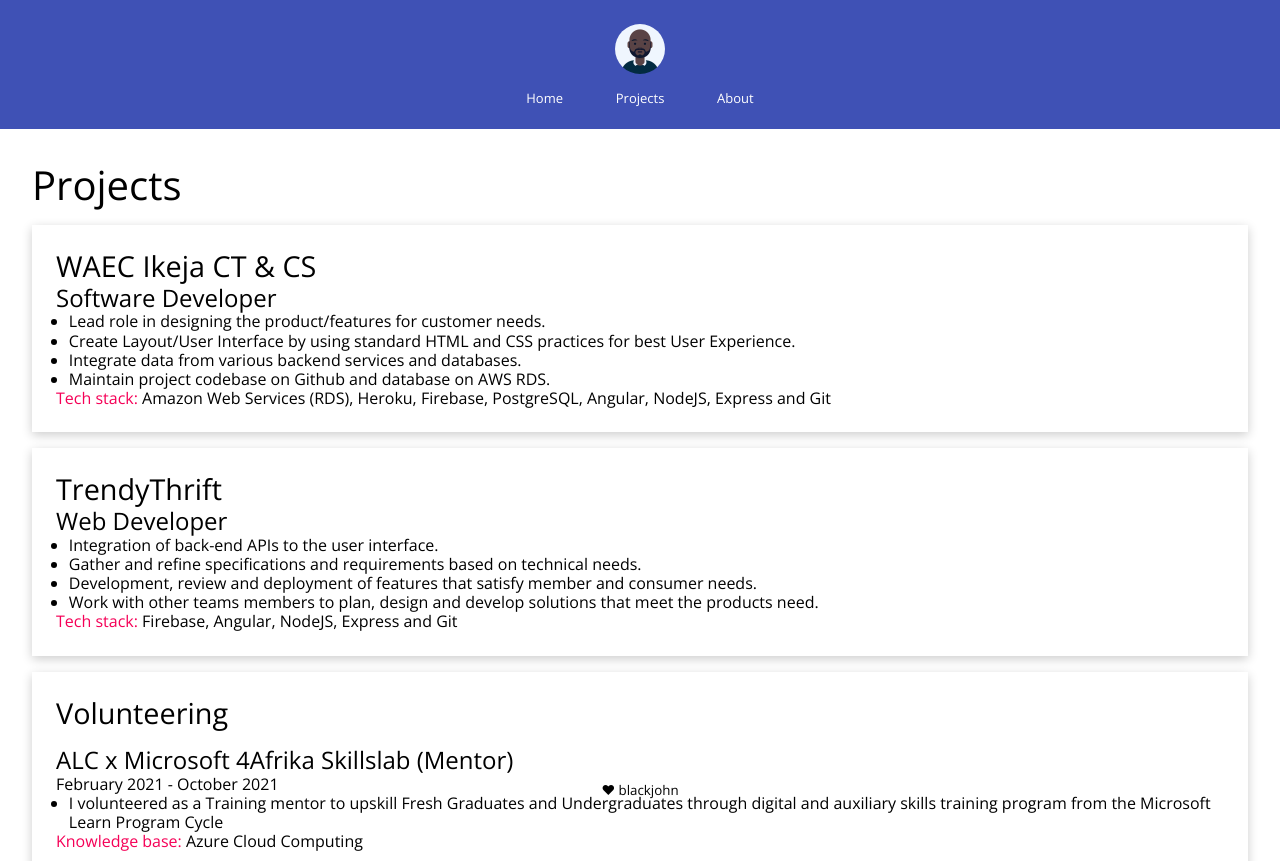
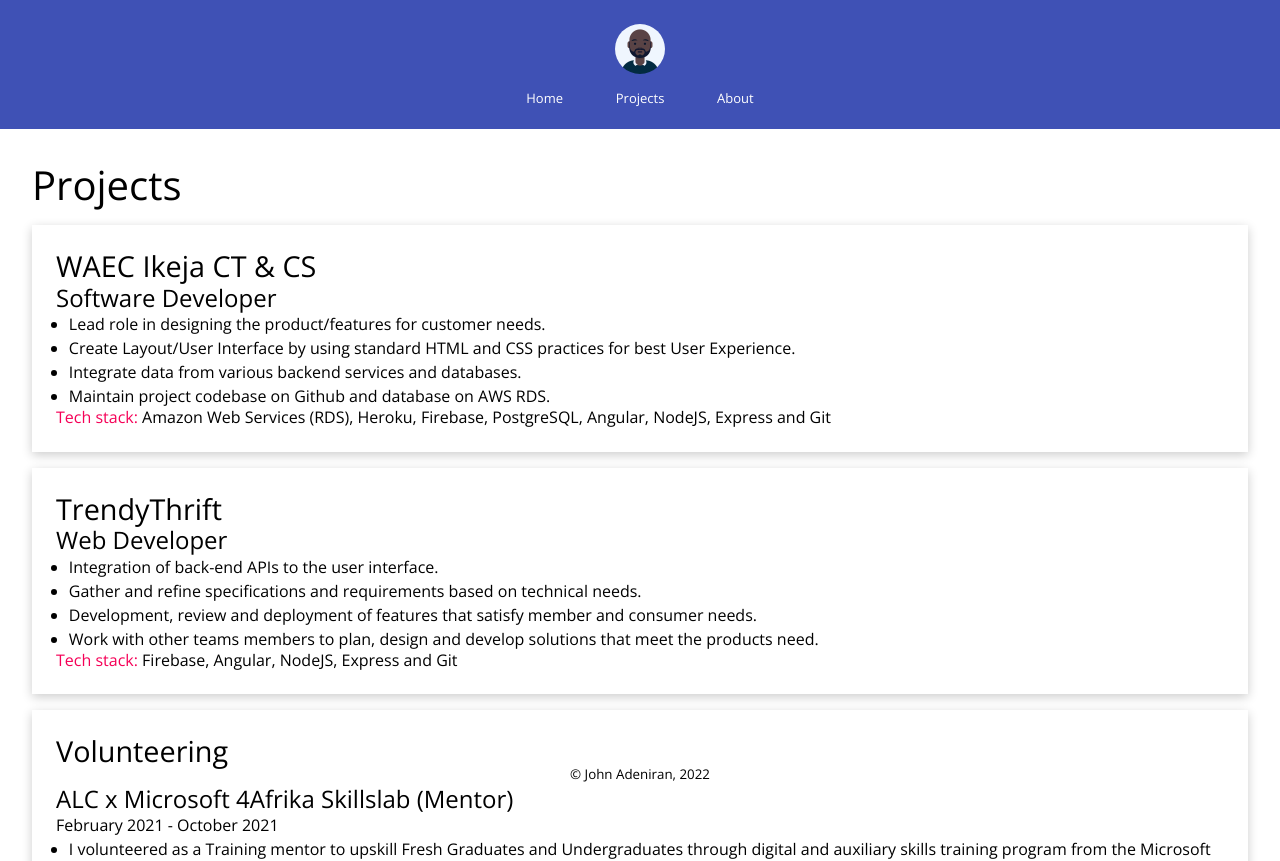
Before and after one commit to adeniranjohn/portfolio, a React (Create React App) app: page /projects in a window 1280 px wide. Shown: the top 861 px of the page. Built offline with nearby package versions, Linux system fonts and the light colour scheme.

Commit message:
feat: use card as reuse

```diff
--- a/src/App.scss
+++ b/src/App.scss
@@ -57,6 +57,7 @@ section.App {
 
     }
   }
+
 
   main {
     padding: 1em;
@@ -125,6 +126,11 @@ section.App {
         h4 {
           font-size: 1.8rem;
           font-weight: 400;
+          article {
+            span {
+              line-height: 1.5;
+            }
+          }
         }
 
         h6 {
@@ -136,8 +142,13 @@ section.App {
           text-decoration: none;
           list-style-type: disc;
           margin-left: 0.8rem;
+          li {
+            line-height: 1.5;
+          }
         }
-
+        p {
+          line-height: 1.5;
+        }
         span {
           &.secondary {
             color: $color-secondary;
@@ -154,6 +165,7 @@ section.App {
     left: 0;
     right: 0;
     display: block;
+    padding: 1rem;
     margin: 0 auto !important;
     text-align: center;
   }
--- a/src/components/Layout/Footer.js
+++ b/src/components/Layout/Footer.js
@@ -1,7 +1,7 @@
 const Footer = () => {
     return (
         <footer>
-        <small> &hearts; blackjohn</small>
+        <small> &copy; John Adeniran, 2022</small>
       </footer>
     )
 }
--- a/src/components/Pages/About.js
+++ b/src/components/Pages/About.js
@@ -1,3 +1,5 @@
+import Card from '../Layout/Card';
+
 const About = () => {
 
   return (
@@ -6,7 +8,7 @@ const About = () => {
       <h3>
         About me
       </h3>
-      <section className="card">
+      <Card>
 
         <h4>
           Top skills
@@ -32,9 +34,9 @@ const About = () => {
         </p>
 
 
-      </section>
+      </Card>
 
-      <section className="card">
+      <Card>
         <h4>
           Reach Out
 
@@ -44,7 +46,7 @@ const About = () => {
           Socials
 
         </h6>
-        <p><a href="https://twitter.com/jasolajohn" alt="Twitter" target="_blank" rel="noreferrer" aria-label="Twitter">
+        <p><a href="https://twitter.com/adeniran_jo" alt="Twitter" target="_blank" rel="noreferrer" aria-label="Twitter">
           Twitter icon: @jasolajohn</a></p>
         <p><a href="https://www.linkedin.com/in/adeniranjohn" alt="LinkedIn" target="_blank" rel="noreferrer"
           aria-label="LinkedIn">Linked icon: adeniranjohn</a></p>
@@ -58,7 +60,7 @@ const About = () => {
         <p><a href="mailto:jasolajohn@gmail.com" alt="Email" target="_blank" rel="noreferrer" >Email: jasolajohn@gmail.com</a></p>
         <p><a href="tel: +2348031510308" alt="Phone" target="_blank" rel="noreferrer" >Phone icon: +2348131510308</a></p>
 
-      </section>
+      </Card>
 
 
     </section>
--- a/src/components/Pages/Projects.js
+++ b/src/components/Pages/Projects.js
@@ -1,3 +1,5 @@
+import Card from '../Layout/Card';
+
 const Projects = () => {
     return (
         <section className="projects">
@@ -7,7 +9,7 @@ const Projects = () => {
 
 
 
-            <section className="card">
+            <Card>
 
                 <h4>WAEC Ikeja CT & CS</h4>
                 <h6>Software Developer</h6>
@@ -19,9 +21,9 @@ const Projects = () => {
                 </ul>
 
                 <span>   <span className='secondary'>Tech stack: </span>Amazon Web Services (RDS), Heroku, Firebase, PostgreSQL, Angular, NodeJS, Express and Git</span>
-            </section>
+            </Card>
 
-            <section className="card">
+            <Card>
 
                 <h4>TrendyThrift</h4>
                 <h6>Web Developer</h6>
@@ -35,8 +37,8 @@ const Projects = () => {
 
                 <span> <span className="secondary">Tech stack: </span>Firebase, Angular, NodeJS, Express and Git</span>
 
-            </section>
-            <section className="card">
+            </Card>
+            <Card>
                 <h4>Volunteering </h4>
                 <article>
                     <h6>ALC x Microsoft 4Afrika Skillslab (Mentor)  </h6>
@@ -62,7 +64,7 @@ const Projects = () => {
                     <span><span className="secondary">Knowledge base: </span> Javascript & React Framework</span>
 
                 </article>
-            </section>
+            </Card>
         </section>
     )
 }
```
